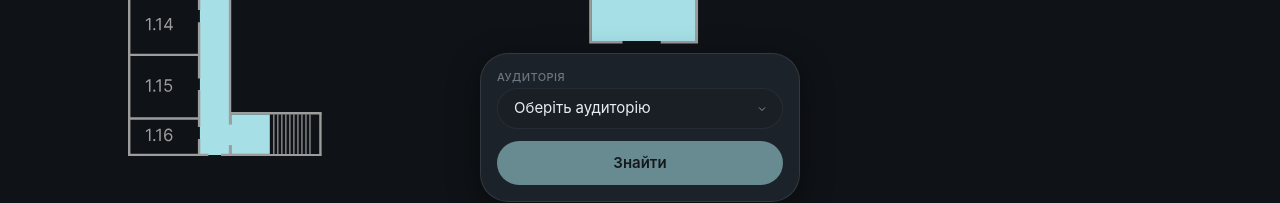
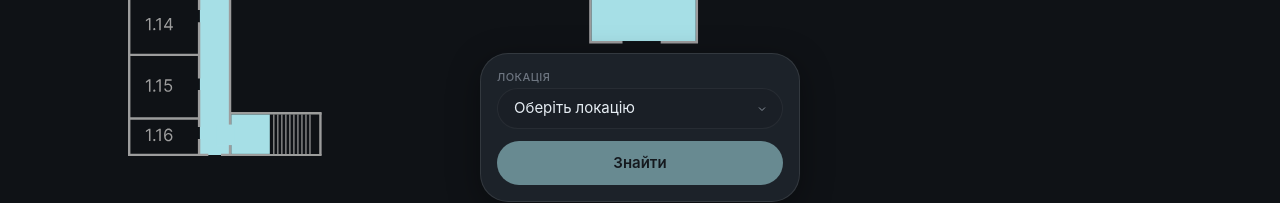
Before and after one commit to ilon-trask/pnu-map, a React (Vite) app: page / in a window 1280 px wide. Both pictures are taken after a click on the button 614 px from the left and 750 px from the top of the page. Shown: the part 502-705 px from the top of the page. Built offline with nearby package versions, Linux system fonts and the light colour scheme.

Commit message:
before 2 AI refactor

```diff
--- a/src/App.tsx
+++ b/src/App.tsx
@@ -1,22 +1,16 @@
 import { useEffect, useMemo, useRef, useState } from "react";
 import "./App.css";
 import Select from "./components/Select";
+import { getFloorFromEntity, getFloorFromIdentifier } from "./lib/floor";
 import { createMapCanvas, type MapCanvasApi } from "./lib/mapCanvas";
 import { MAP_DATA } from "./lib/mapData";
 import { findClassPath, getNodeById } from "./lib/pathfinding";
 
 const HIDE_MAP_DATA_POINTS = true;
-
-function getFloorFromRoomId(roomId: string): number | null {
-  const numericPart = roomId.match(/(\d{3,4})/)?.[0];
-  if (!numericPart) return null;
-
-  const numericValue = Number(numericPart);
-  if (!Number.isFinite(numericValue) || numericValue < 100) return null;
-
-  const floor = Math.floor(numericValue / 100);
-  return floor > 0 ? floor : null;
-}
+const DEFAULT_FLOOR = MAP_DATA.FLOORS[0];
+const FLOOR_BY_ID = new Map(MAP_DATA.FLOORS.map((floor) => [floor.id, floor]));
+const ROOM_POINTS = MAP_DATA.POINTS;
+const EMPTY_STRUCTURE_DATA = { walls: [], corridors: [], junctions: [] };
 
 export default function App() {
   const canvasRef = useRef<HTMLCanvasElement | null>(null);
@@ -34,39 +28,62 @@ export default function App() {
   const structureData = useMemo(
     () =>
       HIDE_MAP_DATA_POINTS
-        ? { walls: [], corridors: [], junctions: [] }
+        ? EMPTY_STRUCTURE_DATA
         : MAP_DATA.getStructureDataByFloor(selectedFloor),
     [selectedFloor]
   );
-
-  const roomItems = useMemo(
-    () => MAP_DATA.ROOMS.filter((room) => room.show !== false).map((room) => ({ id: room.id, name: room.name })),
+  const initialStructureData = useMemo(
+    () =>
+      HIDE_MAP_DATA_POINTS
+        ? EMPTY_STRUCTURE_DATA
+        : MAP_DATA.getStructureDataByFloor(DEFAULT_FLOOR.id),
     []
   );
 
-  const roomPoints = useMemo(
-    () => MAP_DATA.POINTS,
-    []
-  );
+  const selectableItems = useMemo(() => {
+    const pointTitlesById = MAP_DATA.POINTS.reduce((acc, point) => {
+      const titles = acc.get(point.id) ?? [];
+      titles.push(point.title);
+      acc.set(point.id, titles);
+      return acc;
+    }, new Map<string, string[]>());
 
-  const selectedFloorName = useMemo(
-    () => MAP_DATA.FLOORS.find((floor) => floor.id === selectedFloor)?.name ?? `Поверх ${selectedFloor}`,
-    [selectedFloor]
-  );
-  const selectedFloorImageSrc = useMemo(
-    () => MAP_DATA.FLOORS.find((floor) => floor.id === selectedFloor)?.imageSrc ?? MAP_DATA.FLOORS[0].imageSrc,
-    [selectedFloor]
-  );
+    const visibleRooms = MAP_DATA.ROOMS.filter((room) => room.show !== false);
+    const visibleRoomIds = new Set(visibleRooms.map((room) => room.id));
+
+    const roomItems = visibleRooms.map((room) => {
+      const pointTitles = pointTitlesById.get(room.id);
+      if (!pointTitles?.length) return { id: room.id, name: room.name };
+
+      return {
+        id: room.id,
+        name: `${room.name} • ${pointTitles.join(", ")}`,
+      };
+    });
+
+    const pointOnlyItems = MAP_DATA.POINTS.reduce<Array<{ id: string; name: string }>>((acc, point) => {
+      if (visibleRoomIds.has(point.id) || acc.some((item) => item.id === point.id)) return acc;
+      acc.push({ id: point.id, name: point.title });
+      return acc;
+    }, []);
+
+    return [...roomItems, ...pointOnlyItems];
+  }, []);
+
+  const selectedFloorMeta = FLOOR_BY_ID.get(selectedFloor) ?? DEFAULT_FLOOR;
+  const selectedFloorName = selectedFloorMeta.name || `Поверх ${selectedFloor}`;
+  const selectedFloorImageSrc = selectedFloorMeta.imageSrc;
 
   function applyFloorView(floor: number) {
+    setSelectedFloor(floor);
+
     if (!mapApiRef.current) return;
 
-    const imageSrc = MAP_DATA.FLOORS.find((item) => item.id === floor)?.imageSrc;
-    if (imageSrc) {
-      mapApiRef.current.setFloorImage(imageSrc);
+    const nextFloor = FLOOR_BY_ID.get(floor);
+    if (nextFloor) {
+      mapApiRef.current.setFloorImage(nextFloor.imageSrc);
     }
     mapApiRef.current.setActiveFloor(floor);
-    setSelectedFloor(floor);
   }
 
   useEffect(() => {
@@ -74,9 +91,9 @@ export default function App() {
 
     mapApiRef.current = createMapCanvas(canvasRef.current, {
       getNodeById,
-      roomPoints,
-      structureData,
-      initialFloorImageSrc: MAP_DATA.FLOORS[0].imageSrc,
+      roomPoints: ROOM_POINTS,
+      structureData: initialStructureData,
+      initialFloorImageSrc: DEFAULT_FLOOR.imageSrc,
       onFloorHintClick: (floor) => applyFloorView(floor),
     });
 
@@ -84,7 +101,7 @@ export default function App() {
       mapApiRef.current?.destroy();
       mapApiRef.current = null;
     };
-  }, []);
+  }, [initialStructureData]);
 
   useEffect(() => {
     mapApiRef.current?.setFloorImage(selectedFloorImageSrc);
@@ -94,14 +111,14 @@ export default function App() {
   useEffect(() => {
     const api = mapApiRef.current as
       | (MapCanvasApi & {
-        setRoomPoints?: (points: typeof roomPoints) => void;
+        setRoomPoints?: (points: typeof ROOM_POINTS) => void;
         setStructureData?: (data: typeof structureData) => void;
       })
       | null;
     if (!api || !canvasRef.current) return;
 
     if (typeof api.setRoomPoints === "function" && typeof api.setStructureData === "function") {
-      api.setRoomPoints(roomPoints);
+      api.setRoomPoints(ROOM_POINTS);
       api.setStructureData(structureData);
       return;
     }
@@ -110,12 +127,12 @@ export default function App() {
     api.destroy();
     mapApiRef.current = createMapCanvas(canvasRef.current, {
       getNodeById,
-      roomPoints,
+      roomPoints: ROOM_POINTS,
       structureData,
-      initialFloorImageSrc: MAP_DATA.FLOORS[0].imageSrc,
+      initialFloorImageSrc: DEFAULT_FLOOR.imageSrc,
       onFloorHintClick: (floor) => applyFloorView(floor),
     });
-  }, [roomPoints, structureData]);
+  }, [structureData]);
 
   function doSearchPath() {
     if (!fromRoom || !toRoom || !mapApiRef.current) return;
@@ -126,7 +143,7 @@ export default function App() {
     setFromRoom(result.fromClassId);
     setToRoom(result.toClassId);
 
-    const startFloor = getFloorFromRoomId(result.fromClassId);
+    const startFloor = getFloorFromIdentifier(result.fromClassId);
     if (startFloor !== null && startFloor !== selectedFloor) {
       applyFloorView(startFloor);
     }
@@ -144,8 +161,7 @@ export default function App() {
     const targetNode = getNodeById(targetRoomId);
     if (!targetNode) return;
 
-    const targetFloor =
-      getFloorFromRoomId(targetRoomId) ?? (typeof targetNode.floor === "number" ? targetNode.floor : null);
+    const targetFloor = getFloorFromEntity(targetNode);
     if (targetFloor !== null && targetFloor !== selectedFloor) {
       applyFloorView(targetFloor);
     }
@@ -195,7 +211,7 @@ export default function App() {
         <div
           className={`overlay  ${pathPanelVisible || findPanelVisible ? "visible" : ""}`}
           style={{
-            background: 'none'
+            background: "none",
           }}
           hidden={!pathPanelVisible && !findPanelVisible}
           onClick={() => {
@@ -207,7 +223,7 @@ export default function App() {
         <div
           className={`path-search-panel stadium-card ${pathPanelVisible ? "visible" : ""}`}
           style={{
-            "zIndex": 101
+            zIndex: 101,
           }}
           onClick={(e) => e.stopPropagation()}
         >
@@ -215,8 +231,8 @@ export default function App() {
             <div className="path-field">
               <label htmlFor="from-room-input">З</label>
               <Select
-                items={roomItems}
-                placeholder="Оберіть аудиторію"
+                items={selectableItems}
+                placeholder="Оберіть локацію"
                 value={fromRoom}
                 onValueChange={setFromRoom}
                 inputId="from-room-input"
@@ -225,8 +241,8 @@ export default function App() {
             <div className="path-field">
               <label htmlFor="to-room-input">До</label>
               <Select
-                items={roomItems}
-                placeholder="Оберіть аудиторію"
+                items={selectableItems}
+                placeholder="Оберіть локацію"
                 value={toRoom}
                 onValueChange={setToRoom}
                 inputId="to-room-input"
@@ -247,16 +263,16 @@ export default function App() {
         <div
           className={`path-search-panel find-room-panel stadium-card ${findPanelVisible ? "visible" : ""}`}
           style={{
-            "zIndex": 101
+            zIndex: 101,
           }}
           onClick={(e) => e.stopPropagation()}
         >
           <div className="path-fields">
             <div className="path-field">
-              <label htmlFor="find-room-input">Аудиторія</label>
+              <label htmlFor="find-room-input">Локація</label>
               <Select
-                items={roomItems}
-                placeholder="Оберіть аудиторію"
+                items={selectableItems}
+                placeholder="Оберіть локацію"
                 value={findRoom}
                 onValueChange={setFindRoom}
                 inputId="find-room-input"
@@ -322,7 +338,7 @@ export default function App() {
       <div
         className={`overlay ${floorDropdownOpen ? "visible" : ""}`}
         style={{
-          background: 'none'
+          background: "none",
         }}
         hidden={!floorDropdownOpen}
         onClick={() => setFloorDropdownOpen(false)}
@@ -336,7 +352,7 @@ export default function App() {
               data-floor={floor.id}
               className={floor.id === selectedFloor ? "active" : ""}
               onClick={() => {
-                setSelectedFloor(floor.id);
+                applyFloorView(floor.id);
                 setFloorDropdownOpen(false);
               }}
             >
--- /dev/null
+++ b/src/lib/floor.ts
@@ -0,0 +1,29 @@
+const ROOM_CODE_PATTERN = /(\d{3,4})/;
+
+export type FloorScopedEntity = {
+  id: string;
+  floor?: number | null;
+};
+
+export function getRoomCode(id: string): number | null {
+  const numericPart = id.match(ROOM_CODE_PATTERN)?.[0];
+  if (!numericPart) return null;
+
+  const numericValue = Number(numericPart);
+  if (!Number.isFinite(numericValue) || numericValue < 100) return null;
+
+  return numericValue;
+}
+
+export function getFloorFromIdentifier(id: string): number | null {
+  const roomCode = getRoomCode(id);
+  if (roomCode === null) return null;
+
+  const floor = Math.floor(roomCode / 100);
+  return floor > 0 ? floor : null;
+}
+
+export function getFloorFromEntity(entity: FloorScopedEntity): number | null {
+  if (typeof entity.floor === "number") return entity.floor;
+  return getFloorFromIdentifier(entity.id);
+}
--- a/src/lib/mapCanvas.ts
+++ b/src/lib/mapCanvas.ts
@@ -1,3 +1,4 @@
+import { getFloorFromEntity } from "./floor";
 import type {  PathNode, StructureData } from "./types";
 
 
@@ -106,8 +107,6 @@ export function createMapCanvas(canvas: HTMLCanvasElement, options: Options) {
   let pendingFocus: { id: string; minZoom: number } | null = null;
   const rootStyles = getComputedStyle(document.documentElement);
   const accentColor = rootStyles.getPropertyValue("--accent").trim() || "#a6dfe6";
-  const mapWallColor = rootStyles.getPropertyValue("--map-wall").trim() || "#4f6072";
-  const mapCorridorColor = rootStyles.getPropertyValue("--map-corridor").trim() || "#2f4154";
   const mapJunctionColor = rootStyles.getPropertyValue("--map-junction").trim() || accentColor;
   const pointImageCache = new Map<
     string,
@@ -216,24 +215,8 @@ export function createMapCanvas(canvas: HTMLCanvasElement, options: Options) {
     return y * coordScaleY;
   }
 
-  function mapW(w: number) {
-    return w * coordScaleX;
-  }
-
-  function mapH(h: number) {
-    return h * coordScaleY;
-  }
-
   function getFloorFromNode(node: PathNode): number | null {
-    if (typeof node.floor === "number") return node.floor;
-
-    const numericPart = node.id.match(/(\d{3,4})/)?.[0];
-    if (!numericPart) return null;
-
-    const numericValue = Number(numericPart);
-    if (!Number.isFinite(numericValue) || numericValue < 100) return null;
-
-    return Math.floor(numericValue / 100);
+    return getFloorFromEntity(node);
   }
 
   function toMapPoint(canvasPoint: { x: number; y: number }) {
--- a/src/lib/pathfinding.ts
+++ b/src/lib/pathfinding.ts
@@ -1,3 +1,4 @@
+import { getFloorFromIdentifier, getRoomCode } from "./floor";
 import { MAP_DATA } from "./mapData";
 import type { ClassPathResult, GraphEdge, OpenNode, PathNode } from "./types";
 
@@ -72,17 +73,6 @@ const junctionNodesById = new Map(
     .map((junction) => [junction.id, junction] as const)
 );
 
-function getFloorFromRoomId(roomId: string): number | null {
-  const numericPart = roomId.match(/(\d{3,4})/)?.[0];
-  if (!numericPart) return null;
-
-  const numericValue = Number(numericPart);
-  if (!Number.isFinite(numericValue) || numericValue < 100) return null;
-
-  const floor = Math.floor(numericValue / 100);
-  return floor > 0 ? floor : null;
-}
-
 function isStairRoomId(id: string): boolean {
   return id.startsWith(STAIR_ID_PREFIX) && roomIds.has(id);
 }
@@ -90,12 +80,9 @@ function isStairRoomId(id: string): boolean {
 function getStairShaftKey(id: string): string | null {
   if (!isStairRoomId(id)) return null;
 
-  const number = id.match(/(\d{3,4})/)?.[0];
-  if (number) {
-    const numericValue = Number(number);
-    if (Number.isFinite(numericValue) && numericValue >= 100) {
-      return String(numericValue % 100).padStart(2, "0");
-    }
+  const roomCode = getRoomCode(id);
+  if (roomCode !== null) {
+    return String(roomCode % 100).padStart(2, "0");
   }
 
   return id.slice(STAIR_ID_PREFIX.length) || null;
@@ -126,7 +113,7 @@ function buildGraph(): { edges: Map<string, GraphEdge[]>; nodesById: Map<string,
 
   const stairNodesByFloor = new Map<number, PathNode[]>();
   stairRoomIds.forEach((stairId) => {
-    const floor = getFloorFromRoomId(stairId);
+    const floor = getFloorFromIdentifier(stairId);
     const node = resolveNode(stairId);
     if (floor === null || !node) return;
     if (!stairNodesByFloor.has(floor)) stairNodesByFloor.set(floor, []);
@@ -151,6 +138,30 @@ function buildGraph(): { edges: Map<string, GraphEdge[]>; nodesById: Map<string,
     const dist = forcedDistance ?? edgeDistance(fromWithId, toWithId);
     if (!edges.has(fromId)) edges.set(fromId, []);
     edges.get(fromId)?.push({ ...toWithId, dist });
+  }
+
+  function getNearestAnchorIds(
+    sourceId: string,
+    sourceNode: PathNode,
+    floorJunctions: PathNode[]
+  ): string[] {
+    const rankedAnchors = floorJunctions
+      .filter((candidate) => candidate.id !== sourceId)
+      .map((candidate) => ({
+        id: candidate.id,
+        distance: Math.hypot(candidate.x - sourceNode.x, candidate.y - sourceNode.y),
+      }))
+      .sort((a, b) => a.distance - b.distance);
+
+    const inRangeAnchors = rankedAnchors
+      .filter((candidate) => candidate.distance <= ROOM_CONNECTOR_MAX_DISTANCE)
+      .slice(0, ROOM_CONNECTOR_LINK_COUNT)
+      .map((candidate) => candidate.id);
+
+    if (inRangeAnchors.length > 0) return inRangeAnchors;
+
+    const fallbackAnchor = rankedAnchors[0];
+    return fallbackAnchor ? [fallbackAnchor.id] : [];
   }
 
   // Supplement sparse/incomplete static edges by connecting each junction to nearby
@@ -179,30 +190,18 @@ function buildGraph(): { edges: Map<string, GraphEdge[]>; nodesById: Map<string,
   // Ensure every room has a floor-local connector to the nearest junction.
   // This corrects stale/manual edge definitions that can force long detours.
   roomIds.forEach((roomId) => {
-    const floor = getFloorFromRoomId(roomId);
+    const floor = getFloorFromIdentifier(roomId);
     const roomNode = resolveNode(roomId);
     if (floor === null || !roomNode) return;
     const floorJunctions = junctionNodesByFloor.get(floor) ?? [];
     if (floorJunctions.length === 0) return;
     // Keep corridor semantics: rooms connect into corridor junctions first.
     // This guarantees class routes pass through at least one junction.
-    const rankedAnchors = floorJunctions
-      .filter((candidate) => candidate.id !== roomId)
-      .map((candidate) => ({
-        id: candidate.id,
-        distance: Math.hypot(candidate.x - roomNode.x, candidate.y - roomNode.y),
-      }))
-      .sort((a, b) => a.distance - b.distance);
+    const nearestAnchorIds = getNearestAnchorIds(roomId, roomNode, floorJunctions);
 
-    const inRangeAnchors = rankedAnchors
-      .filter((candidate) => candidate.distance <= ROOM_CONNECTOR_MAX_DISTANCE)
-      .slice(0, ROOM_CONNECTOR_LINK_COUNT);
-
-    const nearestAnchors = inRangeAnchors.length > 0 ? inRangeAnchors : rankedAnchors.slice(0, 1);
-
-    nearestAnchors.forEach((anchor) => {
-      addEdge(roomId, anchor.id);
-      addEdge(anchor.id, roomId);
+    nearestAnchorIds.forEach((anchorId) => {
+      addEdge(roomId, anchorId);
+      addEdge(anchorId, roomId);
     });
   });
 
@@ -212,28 +211,16 @@ function buildGraph(): { edges: Map<string, GraphEdge[]>; nodesById: Map<string,
     const floorJunctions = junctionNodesByFloor.get(floor) ?? [];
     if (floorJunctions.length === 0) return;
 
-    const rankedAnchors = floorJunctions
-      .filter((candidate) => candidate.id !== pointId)
-      .map((candidate) => ({
-        id: candidate.id,
-        distance: Math.hypot(candidate.x - pointNode.x, candidate.y - pointNode.y),
-      }))
-      .sort((a, b) => a.distance - b.distance);
-
-    const inRangeAnchors = rankedAnchors
-      .filter((candidate) => candidate.distance <= ROOM_CONNECTOR_MAX_DISTANCE)
-      .slice(0, ROOM_CONNECTOR_LINK_COUNT);
-
-    const nearestAnchors = inRangeAnchors.length > 0 ? inRangeAnchors : rankedAnchors.slice(0, 1);
-    nearestAnchors.forEach((anchor) => {
-      addEdge(pointId, anchor.id);
-      addEdge(anchor.id, pointId);
+    const nearestAnchorIds = getNearestAnchorIds(pointId, pointNode, floorJunctions);
+    nearestAnchorIds.forEach((anchorId) => {
+      addEdge(pointId, anchorId);
+      addEdge(anchorId, pointId);
     });
   });
 
   const stairsByShaft = new Map<string, { id: string; floor: number }[]>();
   stairRoomIds.forEach((id) => {
-    const floor = getFloorFromRoomId(id);
+    const floor = getFloorFromIdentifier(id);
     const shaft = getStairShaftKey(id);
     if (floor === null || !shaft) return;
     if (!stairsByShaft.has(shaft)) stairsByShaft.set(shaft, []);
```
